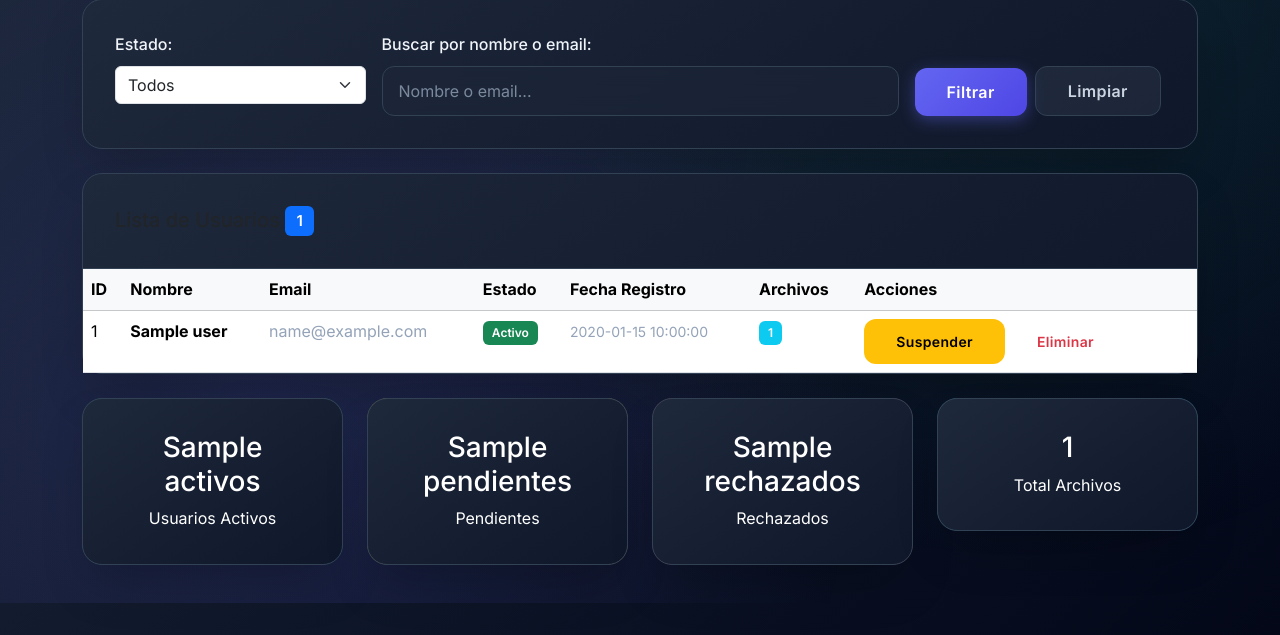
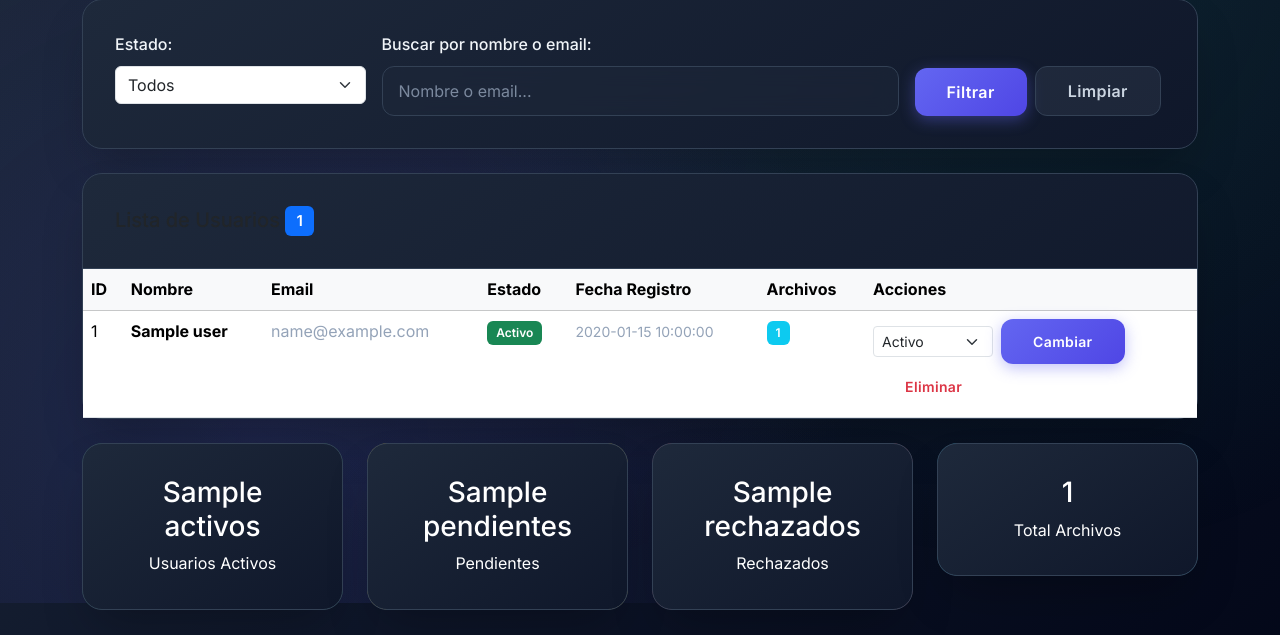
Before and after one commit to PC0staS/FileTransfer, a Flask app: template code/templates/admin_users.html in a window 1280 px wide. Shown: the part 197-832 px from the top of the page. Run offline with Flask 3, Linux system fonts and the light colour scheme; the template is opened without the code that fills it: most values are stand-ins (such as "Sample title", 1, 10 or a date in 2020); parts of the project's set-up code (start-up, migrations or seed data) failed here and were passed over.

Commit message:
Refactor user status management in admin panel to use a dropdown for status changes and streamline action handling

```diff
--- a/code/app.py
+++ b/code/app.py
@@ -418,10 +418,11 @@ def main():
             return redirect(url_for('admin_login'))
 
         user_id = request.form.get('user_id')
+        new_status = request.form.get('new_status')
         action = request.form.get('action')
 
-        if not user_id or not action:
-            flash('Parámetros inválidos', 'error')
+        if not user_id:
+            flash('ID de usuario requerido', 'error')
             return redirect(url_for('admin_users'))
 
         try:
@@ -439,54 +440,37 @@ def main():
         success = False
         message = ""
 
-        if action == 'approve':
-            success = set_user_status(user_id, 'activo')
-            if success:
-                message = f"Usuario {user['nombre']} aprobado"
-                try:
-                    notify_user_status(user_id, 'activo')
-                except Exception as e:
-                    app.logger.error(f"Fallo notificar usuario activo: {e}")
-            else:
-                message = f"Error al aprobar a {user['nombre']}"
-
-        elif action == 'reject':
-            success = set_user_status(user_id, 'rechazado')
-            if success:
-                message = f"Usuario {user['nombre']} rechazado"
-                try:
-                    notify_user_status(user_id, 'rechazado')
-                except Exception as e:
-                    app.logger.error(f"Fallo notificar usuario rechazado: {e}")
-            else:
-                message = f"Error al rechazar a {user['nombre']}"
-
-        elif action == 'suspend':
-            success = set_user_status(user_id, 'rechazado')  # Suspender = rechazar temporalmente
-            if success:
-                message = f"Usuario {user['nombre']} suspendido"
-            else:
-                message = f"Error al suspender a {user['nombre']}"
-
-        elif action == 'reactivate':
-            success = set_user_status(user_id, 'activo')
-            if success:
-                message = f"Usuario {user['nombre']} reactivado"
-                try:
-                    notify_user_status(user_id, 'activo')
-                except Exception as e:
-                    app.logger.error(f"Fallo notificar usuario reactivado: {e}")
-            else:
-                message = f"Error al reactivar a {user['nombre']}"
-
-        elif action == 'delete':
+        # Manejar acción de eliminación
+        if action == 'delete':
             success = delete_user_completely(user_id)
             if success:
                 message = f"Usuario {user['nombre']} eliminado permanentemente"
             else:
                 message = f"Error al eliminar a {user['nombre']}"
+            flash(message, 'success' if success else 'error')
+            return redirect(url_for('admin_users'))
+
+        # Manejar cambio de estado
+        if new_status and new_status in ['pendiente', 'activo', 'rechazado']:
+            if user['estado'] == new_status:
+                flash(f"El usuario {user['nombre']} ya tiene el estado '{new_status}'", 'error')
+                return redirect(url_for('admin_users'))
+
+            success = set_user_status(user_id, new_status)
+            if success:
+                message = f"Usuario {user['nombre']} cambiado a '{new_status}'"
+                # Enviar notificación por email si es apropiado
+                try:
+                    if new_status == 'activo':
+                        notify_user_status(user_id, 'activo')
+                    elif new_status == 'rechazado':
+                        notify_user_status(user_id, 'rechazado')
+                except Exception as e:
+                    app.logger.error(f"Fallo notificar usuario: {e}")
+            else:
+                message = f"Error al cambiar estado de {user['nombre']}"
         else:
-            message = "Acción no válida"
+            message = "Estado no válido"
 
         flash(message, 'success' if success else 'error')
         return redirect(url_for('admin_users'))
--- a/code/templates/admin_users.html
+++ b/code/templates/admin_users.html
@@ -118,49 +118,22 @@
                                             <span class="badge bg-info">{{ user.num_archivos or 0 }}</span>
                                         </td>
                                         <td>
-                                            <div class="btn-group btn-group-sm">
-                                                {% if user.estado == 'pendiente' %}
                                             <form method="post" action="{{ url_for('admin_change_status') }}" class="d-inline">
                                                 <input type="hidden" name="_csrf" value="{{ csrf_token }}">
                                                 <input type="hidden" name="user_id" value="{{ user.id }}">
-                                                        <input type="hidden" name="action" value="approve">
-                                                        <button type="submit" class="btn btn-success btn-sm"
-                                                                onclick="return confirm('¿Aprobar a {{ user.nombre }}?')">
-                                                            <i class="fas fa-check"></i> Aprobar
+                                                <div class="d-flex align-items-center gap-2">
+                                                    <select name="new_status" class="form-select form-select-sm" style="width: 120px;">
+                                                        <option value="pendiente" {{ 'selected' if user.estado == 'pendiente' else '' }}>Pendiente</option>
+                                                        <option value="activo" {{ 'selected' if user.estado == 'activo' else '' }}>Activo</option>
+                                                        <option value="rechazado" {{ 'selected' if user.estado == 'rechazado' else '' }}>Rechazado</option>
+                                                    </select>
+                                                    <button type="submit" class="btn btn-primary btn-sm"
+                                                            onclick="return confirm('¿Cambiar estado de {{ user.nombre }}?')">
+                                                        <i class="fas fa-save"></i> Cambiar
                                                     </button>
+                                                </div>
                                             </form>
-                                                    <form method="post" action="{{ url_for('admin_change_status') }}" class="d-inline">
-                                                        <input type="hidden" name="_csrf" value="{{ csrf_token }}">
-                                                        <input type="hidden" name="user_id" value="{{ user.id }}">
-                                                        <input type="hidden" name="action" value="reject">
-                                                        <button type="submit" class="btn btn-danger btn-sm"
-                                                                onclick="return confirm('¿Rechazar a {{ user.nombre }}?')">
-                                                            <i class="fas fa-times"></i> Rechazar
-                                                        </button>
-                                                    </form>
-                                                {% elif user.estado == 'activo' %}
-                                                    <form method="post" action="{{ url_for('admin_change_status') }}" class="d-inline">
-                                                        <input type="hidden" name="_csrf" value="{{ csrf_token }}">
-                                                        <input type="hidden" name="user_id" value="{{ user.id }}">
-                                                        <input type="hidden" name="action" value="suspend">
-                                                        <button type="submit" class="btn btn-warning btn-sm"
-                                                                onclick="return confirm('¿Suspender a {{ user.nombre }}?')">
-                                                            <i class="fas fa-pause"></i> Suspender
-                                                        </button>
-                                                    </form>
-                                                {% elif user.estado == 'rechazado' %}
-                                                    <form method="post" action="{{ url_for('admin_change_status') }}" class="d-inline">
-                                                        <input type="hidden" name="_csrf" value="{{ csrf_token }}">
-                                                        <input type="hidden" name="user_id" value="{{ user.id }}">
-                                                        <input type="hidden" name="action" value="reactivate">
-                                                        <button type="submit" class="btn btn-success btn-sm"
-                                                                onclick="return confirm('¿Reactivar a {{ user.nombre }}?')">
-                                                            <i class="fas fa-undo"></i> Reactivar
-                                                        </button>
-                                                    </form>
-                                                {% endif %}
-
-                                                <form method="post" action="{{ url_for('admin_change_status') }}" class="d-inline">
+                                            <form method="post" action="{{ url_for('admin_change_status') }}" class="d-inline mt-1">
                                                 <input type="hidden" name="_csrf" value="{{ csrf_token }}">
                                                 <input type="hidden" name="user_id" value="{{ user.id }}">
                                                 <input type="hidden" name="action" value="delete">
@@ -169,7 +142,6 @@
                                                     <i class="fas fa-trash"></i> Eliminar
                                                 </button>
                                             </form>
-                                            </div>
                                         </td>
                                     </tr>
                                     {% endfor %}
```
Lines whose indentation alone changed are shown as unchanged.
